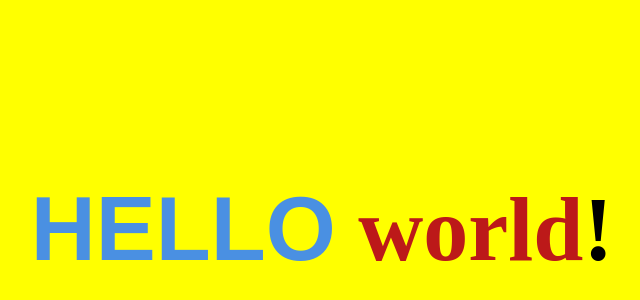
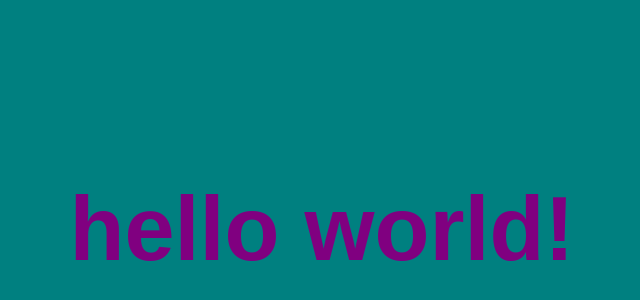
Before and after one commit to dkenney99/hello-there, a plain HTML site: page index.html in a window 1280 px wide. Shown: the part 142-442 px from the top of the page, without its empty margins (326-966 px from the left). Drawn offline with Linux system fonts and the light colour scheme.

Commit message:
added teal changes

```diff
--- a/style.css
+++ b/style.css
@@ -1,5 +1,5 @@
 #screen {
-    background-color: yellow;
+    background-color: teal;
     height: 100vh;
     width: 100vw;
 }
@@ -8,15 +8,6 @@ h1 {
     text-align: center;
     margin-top: 40vh;
     font-size: 90px;
-}
-
-.word-1 {
-    text-transform: uppercase;
-    color: rgb(74, 144, 226);
+    color: purple;
     font-family: Arial, Helvetica, sans-serif;
 }
-
-.word-2 {
-    color: #BC1919;
-    font-family: 'Times New Roman', Times, serif;
-}
```
